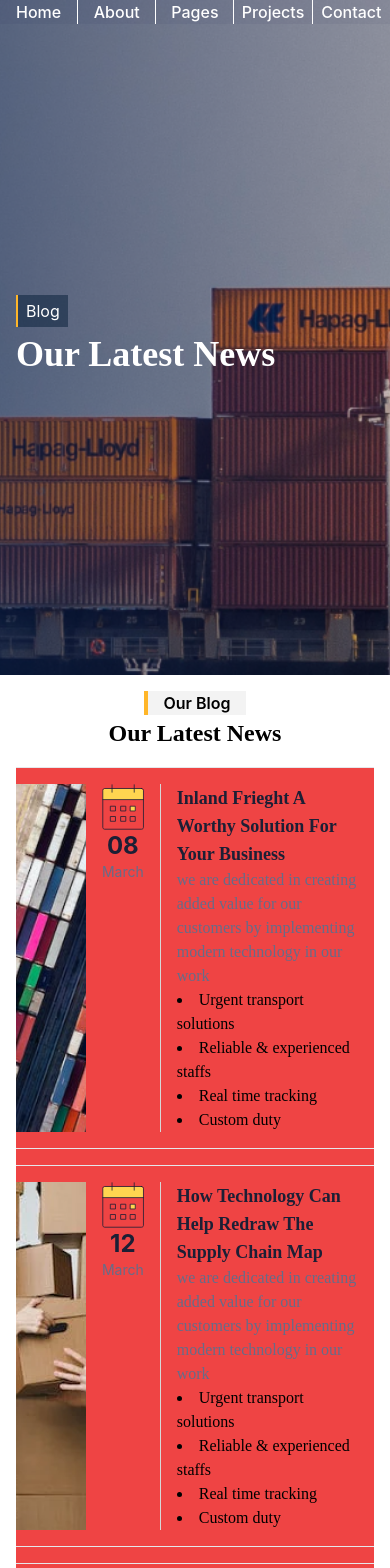
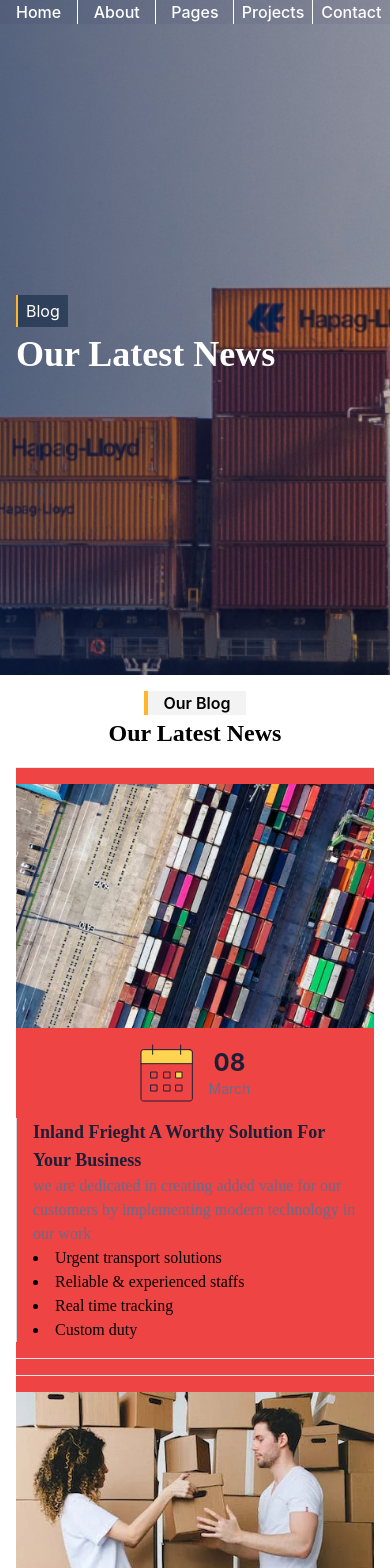
Before and after one commit to smartcollins/logistics, a React (Create React App) app: page /blog in a window 390 px wide. Shown: the top 1568 px of the page. Built offline with nearby package versions, Linux system fonts and the light colour scheme.

Commit message:
modified News

```diff
--- a/src/component/News.jsx
+++ b/src/component/News.jsx
@@ -4,21 +4,23 @@ import color from "../data/color";
 
 const News = ({ img, date, info, txt, list }) => {
   return (
-    <div className="flex gap-4 border-y py-4 group">
-      <div className=" w-3/4 relative">
+    <div className="lg:flex gap-4 border-y py-4 group">
+      <div className=" lg:w-3/4 relative w-full">
         <p className="absolute top-1/2 left-1/2 -translate-x-1/2 -translate-y-1/2 h-5/6 w-5/6 hidden bg-[#1c1f35]/80 group-hover:flex items-center justify-center font-bold text-white">
           Read more
         </p>
-        <img className="h-full object-cover" src={img} alt="news" />
+        <img className="h-full w-full object-cover md:h-[40vh] lg:h-full" src={img} alt="news" />
       </div>
-      <div className=" text-center">
+      <div className=" text-center flex items-center justify-center my-4 gap-4 lg:block lg:my-0">
         <img src={cal} alt="calender" />
+        <div>
           <p style={{ color: color.darkTxt }} className=" font-bold text-2xl">
             {date}
           </p>
           <p style={{ color: color.grayTxt }} className=" capitalize text-sm">
             march
           </p>
+        </div>
       </div>
       <div className='font-["Rubik"] border-l border-[#d6d6d6] px-4'>
         <p className="font-bold text-[#1c1f35] text-lg group-hover:text-[#ffbe34] capitalize">
```
Lines whose indentation alone changed are shown as unchanged.
